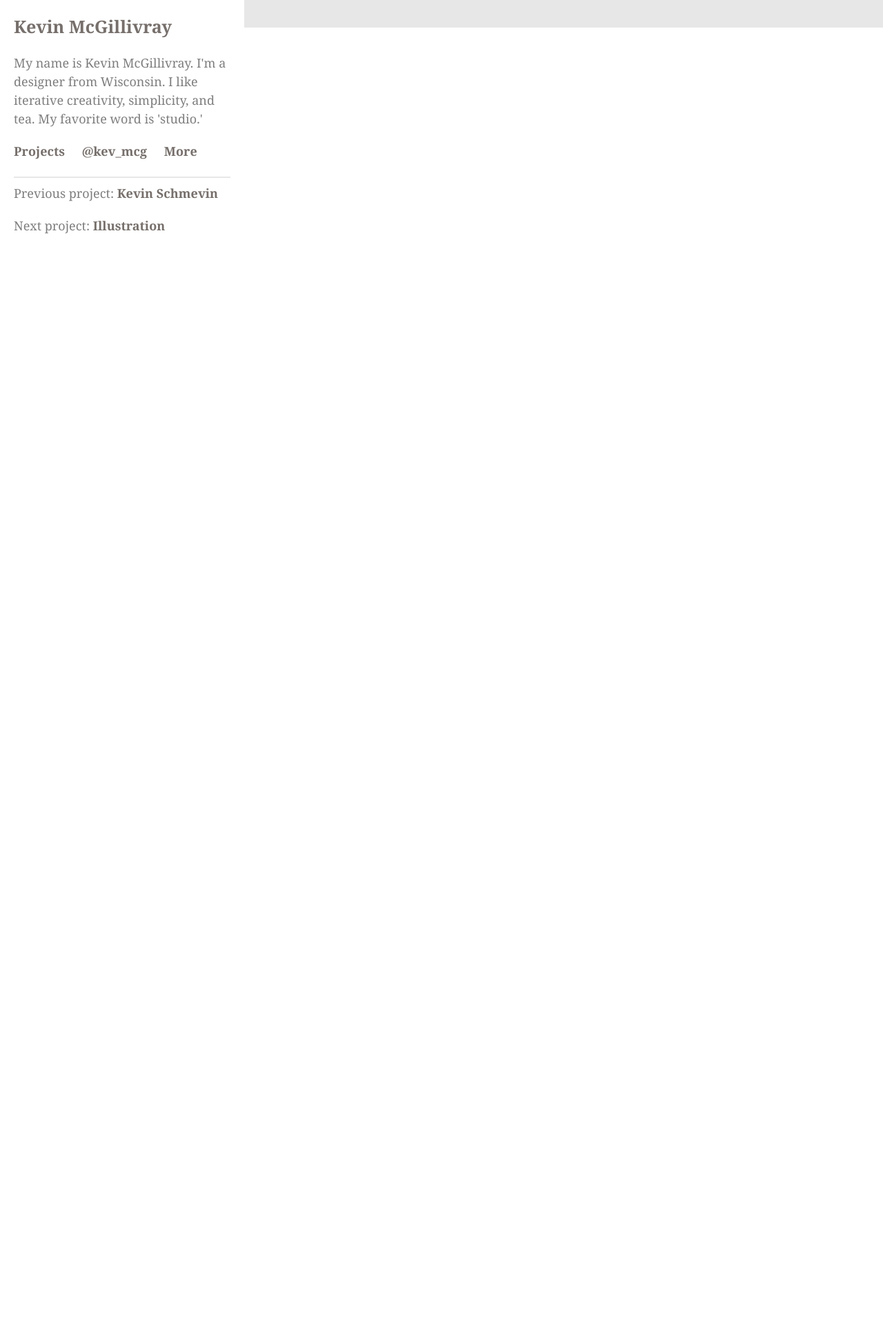
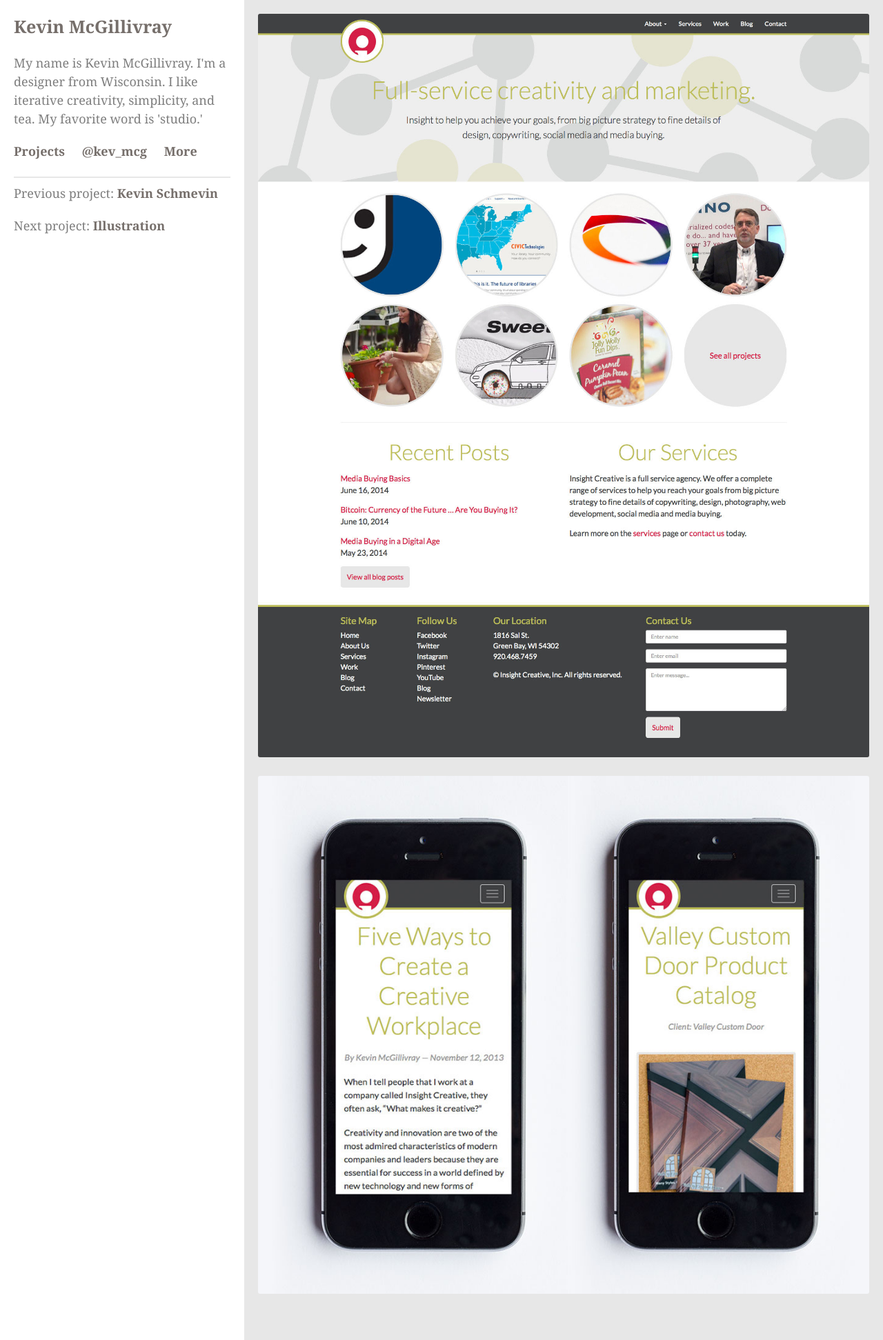
Before and after one commit to kmcgillivray/kmcgillivray.github.io, a Jekyll site: the page built from _posts/2014-06-12-insight-creative-website.md, in a window 1280 px wide. Shown: the whole page at 69% size. Built offline with Jekyll 4.4.1, drawn with Linux system fonts in a browser that asks for light colours; before the commit the page ends 900 px from its top, so only the background shows below that.

Commit message:
Add more project images.

```diff
--- a/_posts/2014-06-12-insight-creative-website.md
+++ b/_posts/2014-06-12-insight-creative-website.md
@@ -1,5 +1,7 @@
 ---
 layout: default
 image: insight-website-thumbnail.jpg
-category: featured
 ---
+
+![Insight Creative Website](/img/insight-website-1.jpg)
+![Insight Creative Website](/img/insight-website-2.jpg)
```
Also changed, not shown: img/insight-website-1.jpg (added), img/insight-website-2.jpg (added), img/insight-website-thumbnail.jpg, img/kevin-schmevin-1.jpeg (added), img/kevin-schmevin-2.jpg (added).
